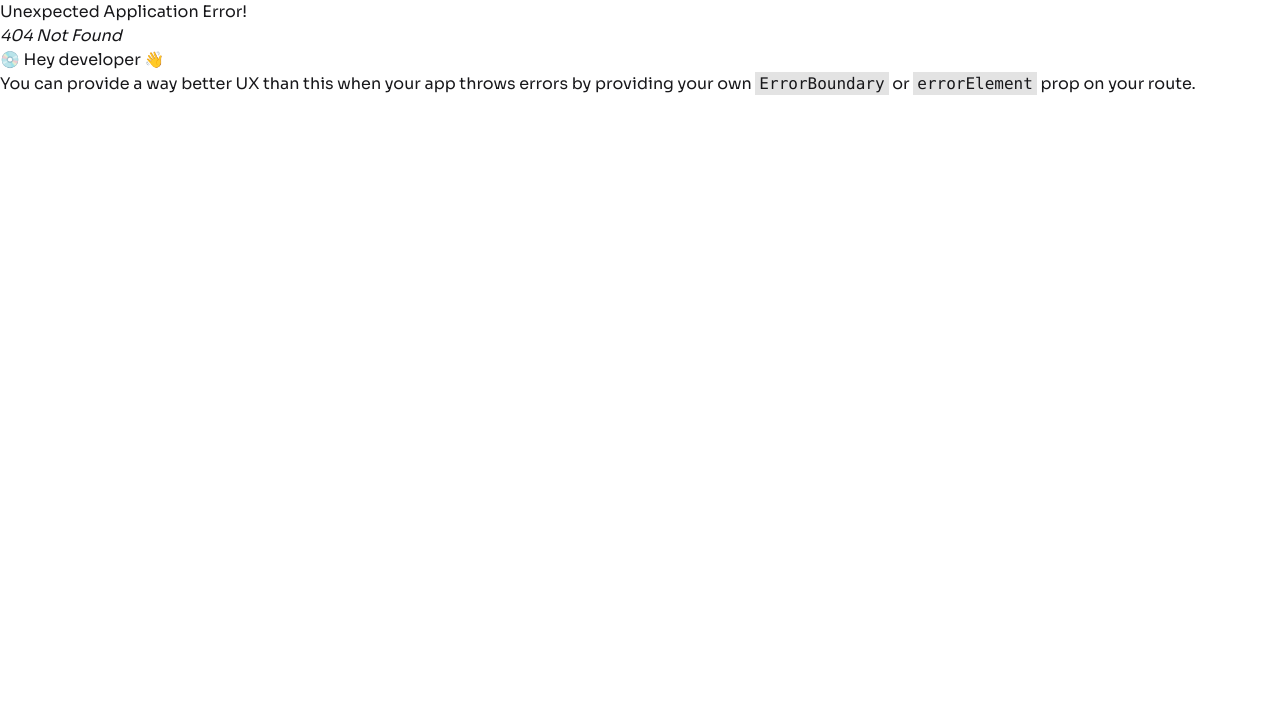
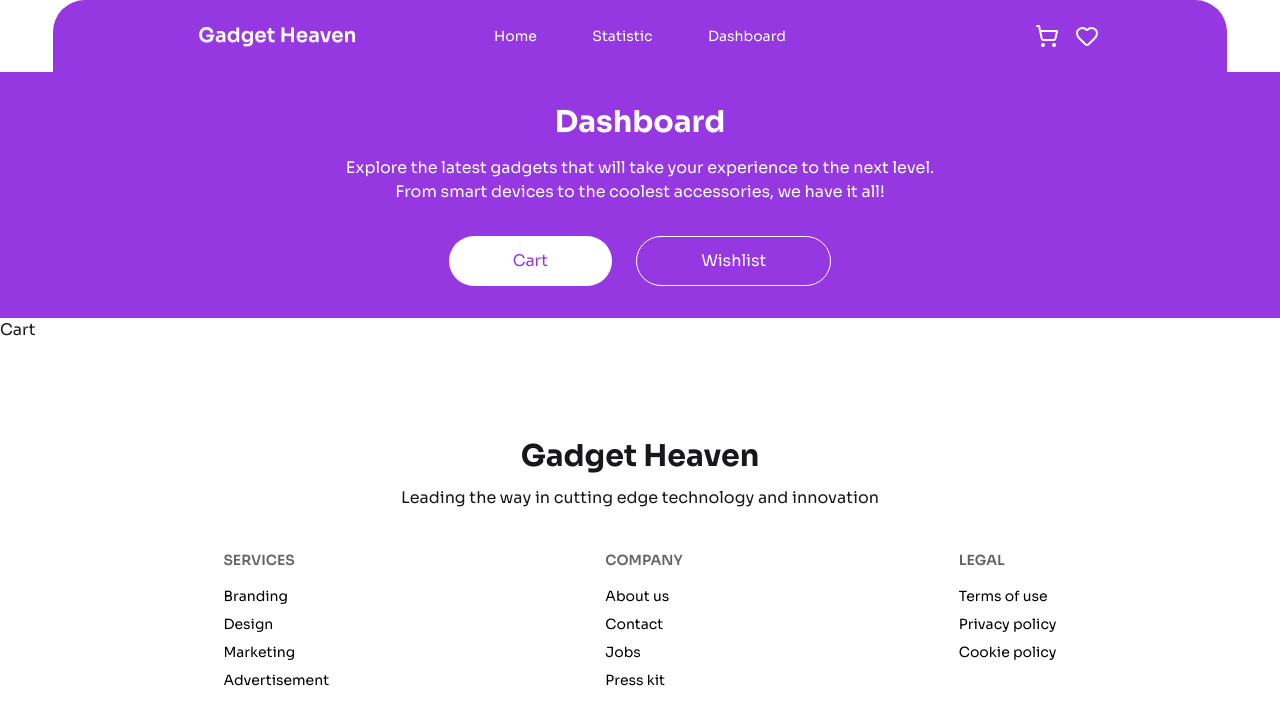
Before and after one commit to Shafkatahmad/mi8_mo48_b10_a8_Gadget_Heaven, a React (Vite) app: page /dashboard in a window 1280 px wide. Before the commit this address had no page. Shown: the top 724 px of the page. Built offline with nearby package versions, Linux system fonts and the light colour scheme.

Commit message:
dashboard component with cart & wishlist button toggle

```diff
--- /dev/null
+++ b/src/Components/CartDashboard/CartDashboard.jsx
@@ -0,0 +1,9 @@
+const CartDashboard = () => {
+  return (
+    <div>
+      <h3>Cart</h3>
+    </div>
+  );
+};
+
+export default CartDashboard;
--- /dev/null
+++ b/src/Components/Dashboard/Dashboard.jsx
@@ -0,0 +1,44 @@
+import { useState } from "react";
+import CartDashboard from "../CartDashboard/CartDashboard";
+import WishlistDashboard from "../WishlistDashboard/WishlistDashboard";
+
+const Dashboard = () => {
+  const [active, setActive] = useState(true);
+
+  const handleActive = (cartName) => {
+    setActive(cartName);
+    // console.log(active);
+  };
+  return (
+    <div>
+      <div className="text-center text-white bg-[#9538E2] flex justify-center px-4 py-8">
+        <div className="md:w-3/4 lg:w-1/2">
+          <h3 className="text-3xl font-bold mb-4">Dashboard</h3>
+          <p>
+            Explore the latest gadgets that will take your experience to the
+            next level. From smart devices to the coolest accessories, we have
+            it all!
+          </p>
+          <div className="flex justify-center gap-6 mt-8">
+            <button
+              onClick={() => handleActive(true)}
+              className={`px-16 py-3 rounded-4xl cursor-pointer ${active ? "bg-white text-[#9538E2]" : "bg-[#9538E2] text-white border border-white"}`}
+            >
+              Cart
+            </button>
+            <button
+              onClick={() => handleActive(false)}
+              className={`px-16 py-3 rounded-4xl cursor-pointer ${!active ? "bg-white text-[#9538E2]" : "bg-[#9538E2] text-white border border-white"}`}
+            >
+              Wishlist
+            </button>
+          </div>
+        </div>
+      </div>
+
+      {active ? <CartDashboard /> : <WishlistDashboard />}
+    </div>
+  );
+};
+
+export default Dashboard;
--- a/src/Components/Navbar/Navbar.jsx
+++ b/src/Components/Navbar/Navbar.jsx
@@ -6,7 +6,7 @@ const Navbar = () => {
     <>
       <NavLink to="/">Home</NavLink>
       <NavLink to="/">Statistic</NavLink>
-      <NavLink to="/">Dashboard</NavLink>
+      <NavLink to="/dashboard">Dashboard</NavLink>
     </>
   );
   return (
--- a/src/Components/ProductDetails/ProductDetails.jsx
+++ b/src/Components/ProductDetails/ProductDetails.jsx
@@ -79,7 +79,8 @@ const ProductDetails = () => {
               <div className="flex items-center border border-red-700">
                 <button
                   onClick={() => storeCartProductsToLocal(product_id)}
-                  className="rounded-4xl bg-[#9538E2] px-5 py-3 text-lg text-white font-bold mt-4 cursor-pointer"
+                  disabled={!availability}
+                  className="rounded-4xl bg-[#9538E2] px-5 py-3 text-lg text-white font-bold mt-4 cursor-pointer disabled:bg-gray-500 disabled:cursor-not-allowed"
                 >
                   Add To Cart <ShoppingCart></ShoppingCart>
                 </button>
--- /dev/null
+++ b/src/Components/WishlistDashboard/WishlistDashboard.jsx
@@ -0,0 +1,9 @@
+const WishlistDashboard = () => {
+  return (
+    <div>
+      <h3>Wishlist</h3>
+    </div>
+  );
+};
+
+export default WishlistDashboard;
--- a/src/main.jsx
+++ b/src/main.jsx
@@ -9,6 +9,7 @@ import { Component } from "lucide-react";
 import Root from "./Components/Root/Root.jsx";
 import Products from "./Components/Products/Products.jsx";
 import ProductDetails from "./Components/ProductDetails/ProductDetails.jsx";
+import Dashboard from "./Components/Dashboard/Dashboard.jsx";
 
 const router = createBrowserRouter([
   {
@@ -29,6 +30,10 @@ const router = createBrowserRouter([
         Component: ProductDetails,
         errorElement: <p>wrong</p>,
       },
+      {
+        path: "dashboard",
+        Component: Dashboard,
+      },
     ],
   },
 ]);
```
